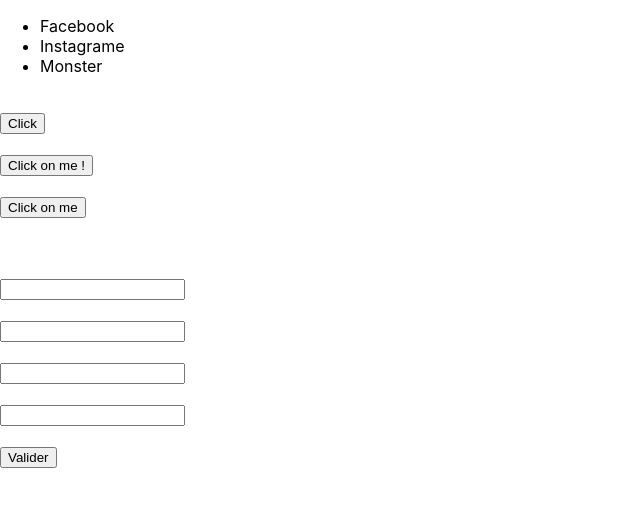
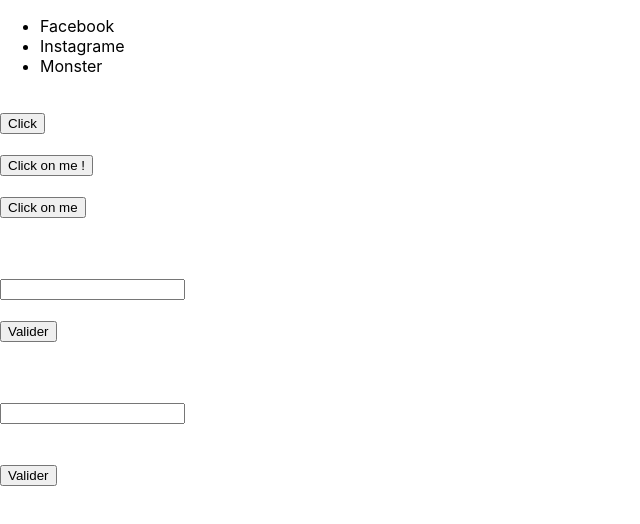
Before and after one commit to thanosremi/reactcours, a React (Create React App) app in the folder mon-app/: page / in a window 1280 px wide. Shown: the top 524 px of the page, without its empty margins (0-640 px from the left). Built offline with nearby package versions, Linux system fonts and the light colour scheme.

Commit message:
change file reactcours

```diff
--- a/mon-app/src/App.js
+++ b/mon-app/src/App.js
@@ -6,6 +6,7 @@
 import {Bouton2} from './components/bouton2.js';
 import {Bouton3} from './components/bouton3.js';
 import {Form} from './components/formulaire.js';
+import {Form2} from './components/formulaire2.js';
 
 function App() {
   const laListe = <List/>;
@@ -13,6 +14,7 @@
   const leBouton2 = <Bouton2 value="Click on me !"/>;
   const leBouton3 = <Bouton3/>;
   const laForme = <Form/>;
+  const laForme2 = <Form2/>;
 
   return (
     <div>
@@ -25,6 +27,8 @@
       { leBouton3 }
       <br/><br/><br/>
       { laForme }
+      <br/><br/><br/>
+      { laForme2 }
     </div>
   );
 }
--- /dev/null
+++ b/mon-app/src/components/bouton4.js
@@ -0,0 +1,15 @@
+import React from 'react';
+
+export class Bouton4 extends React.Component{
+    constructor(props){
+        super(props)
+    }
+
+    render(){
+        return(
+        <div>
+            <button type={this.props.type}>Valider</button>
+        </div>
+        );
+    }
+}
--- a/mon-app/src/components/formulaire.js
+++ b/mon-app/src/components/formulaire.js
@@ -8,23 +8,14 @@
         }
     }
 
-    recupValeur(){
-        const value = ""
-        this.setState({
-            value: this.props.value
-        })
+    recupValeur(e){
+        console.log(e.target.value)
     }
 
     render(){
         return(
         <div>
-            <input type="text" onChange={() => this.recupValeur()}/>
-            <br/><br/>
-            <input type="text" onChange={() => this.recupValeur()}/>
-            <br/><br/>
-            <input type="text" onChange={() => this.recupValeur()}/>
-            <br/><br/>
-            <input type="text" onChange={() => this.recupValeur()}/>
+            <input type="text" onChange={(e) => this.recupValeur(e)}/>
             <br/><br/>
             <button type="submit">Valider</button>
         </div>
--- /dev/null
+++ b/mon-app/src/components/formulaire2.js
@@ -0,0 +1,19 @@
+import React from 'react';
+import { Bouton4 } from './bouton4';
+import { Input } from './input';
+
+export class Form2 extends React.Component{
+    constructor(props){
+        super(props)
+    }
+
+    render(){
+        return(
+        <div>
+            <Input type="text"/>
+            <br/><br/>
+            <Bouton4 type="submit"></Bouton4>
+        </div>
+        );
+    }
+}
--- /dev/null
+++ b/mon-app/src/components/input.js
@@ -0,0 +1,19 @@
+import React from 'react';
+
+export class Input extends React.Component{
+    constructor(props){
+        super(props)
+    }
+
+    recupValeur(e){
+        console.log(e.target.value)
+    }
+
+    render(){
+        return(
+        <div>
+            <input type={this.props.type} onChange={(e) => this.recupValeur(e)}/>
+        </div>
+        );
+    }
+}
```
